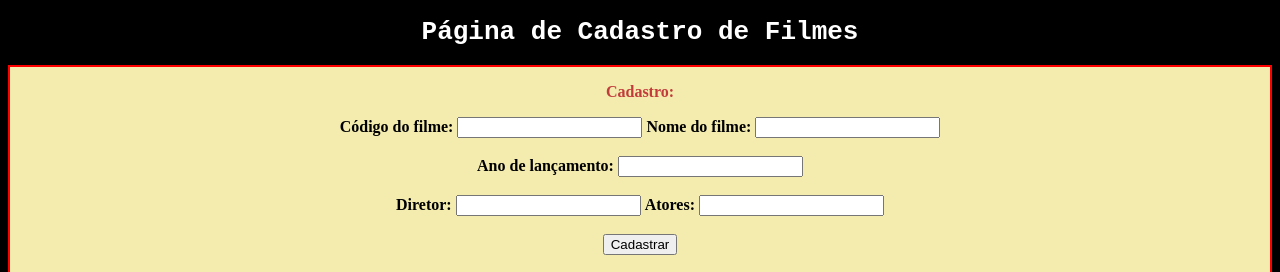
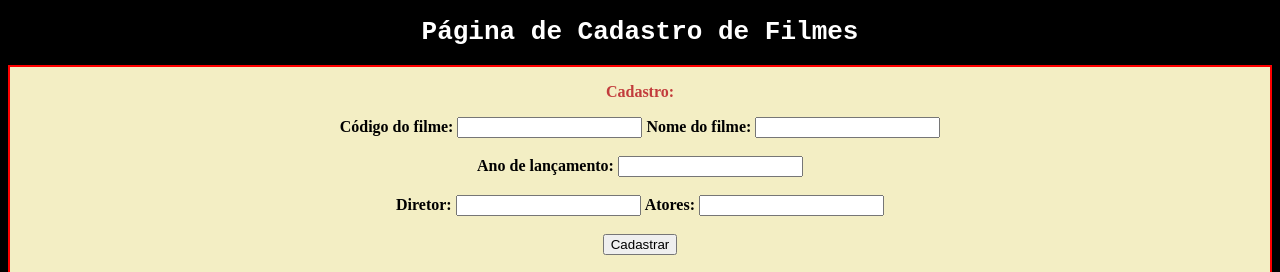
Before and after one commit to PolyStefane/cadastro-filmes, a plain HTML site: page index.html in a window 1280 px wide. Shown: the top 272 px of the page. Drawn offline with Linux system fonts and the light colour scheme.

Commit message:
Update index.html

```diff
--- a/index.html
+++ b/index.html
@@ -14,7 +14,7 @@
         }
         .container{
             text-align: center;
-            background-color: rgb(243, 236, 174);
+            background-color: rgb(243, 238, 196);
             border: 2px solid red;
         }
         p{
```
